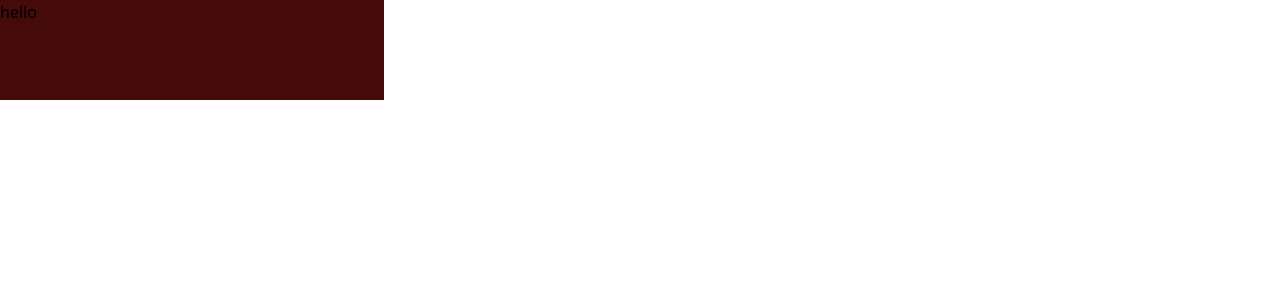
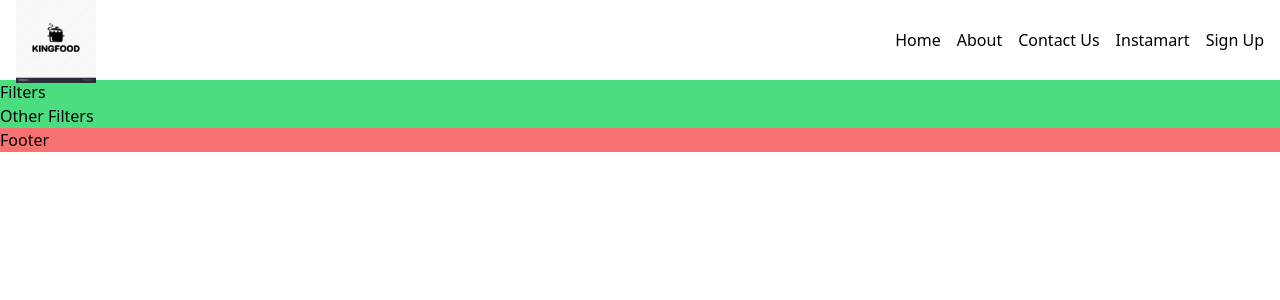
Before and after one commit to vishaljadhav7/food-king, a React (Vite) app: page / in a window 1280 px wide. Shown: the top 300 px of the page. Built offline with nearby package versions, Linux system fonts and the light colour scheme.

Commit message:
created a responsive navabar

```diff
--- a/src/App.js
+++ b/src/App.js
@@ -0,0 +1,12 @@
+import React from "react";
+import Layout from "./Components/Layout/Layout";
+
+const App = () => {
+    return (
+        <div className="w-screen h-screen">
+            <Layout/>
+        </div>
+    )
+}
+
+export default App;
--- /dev/null
+++ b/src/Components/footer/Footer.jsx
@@ -0,0 +1,11 @@
+import React from 'react'
+
+const Footer = () => {
+  return (
+    <div className='bg-red-400'>
+        Footer
+    </div>
+  )
+}
+
+export default Footer
--- /dev/null
+++ b/src/Components/layout/Layout.jsx
@@ -0,0 +1,16 @@
+import React from 'react'
+import Navbar from '../navbar/Navbar'
+import Footer from '../footer/Footer'
+import Main from '../main/Main'
+
+const Layout = () => {
+  return (
+   <>
+    <Navbar/>
+     <Main/>  {/*here goes outlet*/}
+    <Footer/>
+   </>
+  )
+}
+
+export default Layout
--- /dev/null
+++ b/src/Components/main/Main.jsx
@@ -0,0 +1,16 @@
+import React from 'react'
+
+const Main = () => {
+  return (
+    <div className='bg-green-400'>
+        <div className=''>
+          <h3 >Filters</h3>
+        </div>
+        <div>
+          <h3>Other Filters</h3>
+        </div>
+    </div>
+  )
+}
+
+export default Main
--- /dev/null
+++ b/src/Components/navbar/Navbar.jsx
@@ -0,0 +1,28 @@
+import React, { useState } from 'react'
+import Logo from '../../assets/King_Food.jpeg'
+import Navlinks from '../navlinks/Navlinks'
+import {navItems} from '../../utils/contanst'
+
+
+const Navbar = () => {
+  const [isOpen, setIsOpen] = useState(false)
+
+  return (
+    <div className='relative h-20 w-full px-4 flex justify-between items-center '>
+       <div className='w-20  cursor-pointer'>
+          <img src={Logo} alt="Logo" />
+       </div>
+        <Navlinks navlinks={navItems} classStyle={'hidden md:flex  md:gap-4'}/>
+
+        <button className="md:hidden cursor-pointer" onClick={()=>setIsOpen(!isOpen)}>
+         ||=
+        </button>
+
+        { isOpen ?
+            <Navlinks navlinks={navItems} classStyle={'flex flex-col gap-4 absolute left-0 w-screen bg-slate-400 text-white items-center top-20 h-[210px] py-2'}/> : null
+        }
+    </div>
+  )
+}
+
+export default Navbar
--- /dev/null
+++ b/src/Components/navlinks/Navlinks.jsx
@@ -0,0 +1,18 @@
+import React from 'react'
+
+const Navlinks = ({navlinks, classStyle}) => {
+  return (
+     <ul  className={classStyle}>
+
+        {navlinks && navlinks.map((item)=>{
+            return (
+            <li key={item.id}>
+                <a href={item.url_Link}>{item.title}</a>
+            </li>)
+        })}
+
+     </ul>
+  )
+}
+
+export default Navlinks
--- a/src/main.js
+++ b/src/main.js
@@ -1,15 +1,8 @@
 import React from "react";
 import ReactDOM from "react-dom/client";
+import App from './App'
 
-const Ele = () => {
-   return (
-
-       <div className="bg-red-950 w-96 h-[100px]">
-        hello
-       </div>
-   )
-}
 
 const root = ReactDOM.createRoot(document.getElementById('root'));
 
-root.render(<Ele/>);
+root.render(<App/>);
--- /dev/null
+++ b/src/utils/contanst.js
@@ -0,0 +1,27 @@
+export  const navItems = [
+    {
+      id : 238713,
+      title : "Home",
+      url_Link : "/",
+    },
+    {
+      id : 762113,
+      title : "About",
+      url_Link : "/about",
+    },
+    {
+        id : 236797,
+        title : "Contact Us",
+        url_Link : "/contact",
+    },
+    {
+        id : 576313,
+        title : "Instamart",
+        url_Link : "/instamart",
+     },
+     {
+        id : 968213,
+        title : "Sign Up",
+        url_Link : "/signup",
+      },
+]
--- a/tailwind.config.js
+++ b/tailwind.config.js
@@ -1,6 +1,8 @@
 /** @type {import('tailwindcss').Config} */
 module.exports = {
-  content: ["./src/**/*.{html,js}"],
+  content: [
+    "./src/**/*.{html,js,jsx}",
+  ],
   theme: {
     extend: {},
   },
```
Also changed, not shown: src/assets/King_Food.jpeg (added), 1 other file (tests, documents, lock files or other folders).
